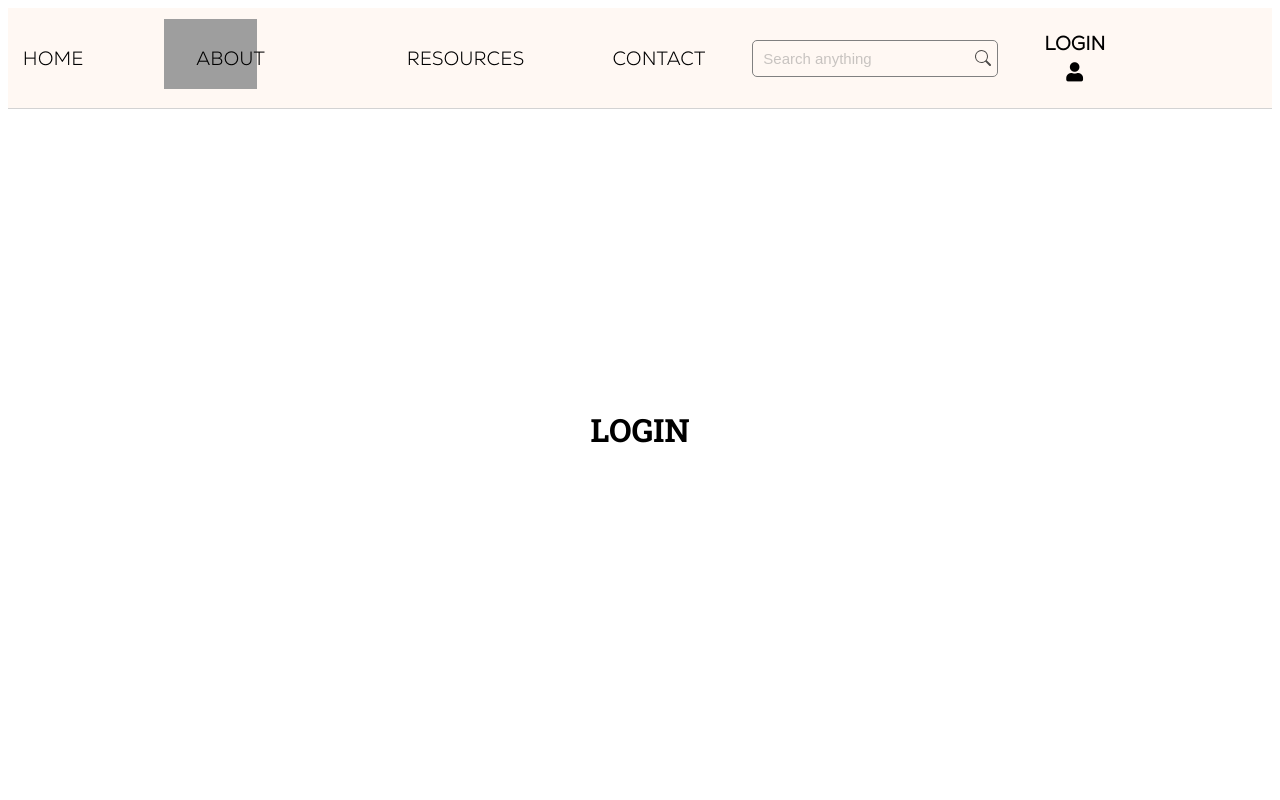
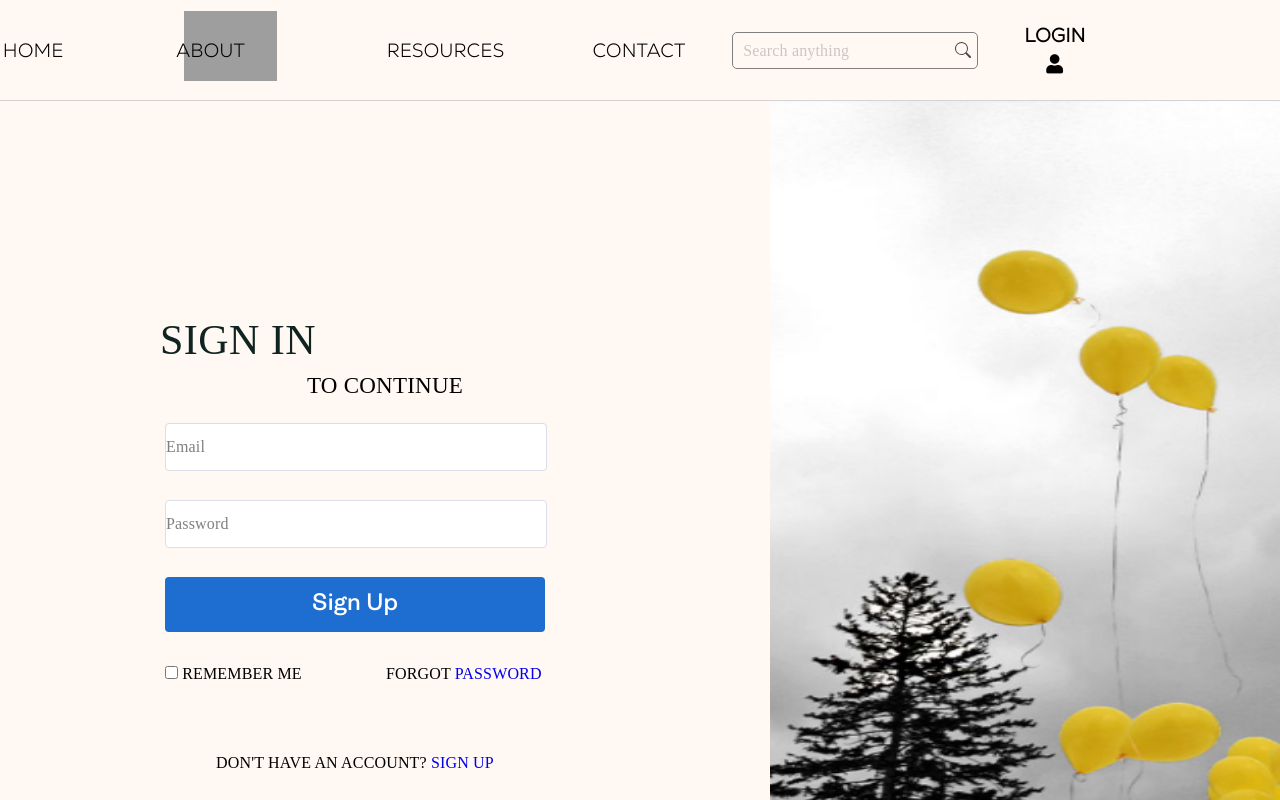
Before and after one commit to Sensational-Life/asd, a React (Create React App) app in the folder client/: page /login in a window 1280 px wide. Shown: the top 800 px of the page. Built offline with nearby package versions, Linux system fonts and the light colour scheme; grey boxes are pictures that could not be loaded.

Commit message:
Signin-Login-Form

```diff
--- a/client/src/pages/Login/Login.css
+++ b/client/src/pages/Login/Login.css
@@ -1,8 +1,182 @@
-.login-container{
+*{
+    margin: 0;
+    padding: 0;
+  }
+
+  .Login-container{
     display: flex;
     height: 80vh;
-    justify-content: center;
-    align-items: center;
     font-family: RobotoSlab-VariableFont_wght;
     text-transform: uppercase;
+    padding: 0;
+    margin: 0;
+  }
+  .Login-form-div{
+  flex: 830px;
+  flex-direction: column;
+  background-color:#FFF8F3 ;
+  display: flex;
+  justify-content: center;
+  align-items: center;
+    height: 880px;
+  }
+
+  .Login-img-div{
+  height: 899px;
+  flex: 510px;
+  padding: 0;
+  margin: 0;
+  }
+  .Login_img{
+  height: 899px;
+  width: 510px;
+  margin: 0;
+  padding: 0;
+  background-position: cover;
+  background-size: cover;
+  background-repeat: no-repeat;
+  }
+
+
+  .Login-form{
+    display: flex;
+    flex-direction: column;
+    justify-content: space-evenly;
+    width: 450px;
+    height: 310px;
+
+  }
+  .p-Login{
+  display: flex;
+  size: 48px;
+  width: 450px;
+  height: 63px;
+  font: var(--unnamed-font-style-normal) normal var(--unnamed-font-weight-normal) var(--unnamed-font-size-48)/var(--unnamed-line-spacing-64) var(--unnamed-font-family-roboto-slab);
+  letter-spacing: var(--unnamed-character-spacing-0-48);
+  color: var(--unnamed-color-0f2420);
+  text-align: left;
+  font: normal normal normal 42px/64px Roboto Slab;
+  letter-spacing: 0.45px;
+  color: #0F2420;
+  opacity: 1;
+
+  }
+
+  .input-form{
+    margin: 5px  ;
+    height: 46px;
+    border: 1px solid #D9DEEA;
+    border-radius: 4px;
+    opacity: 1;
+    width: 380px;
+  }
+
+
+  ::placeholder {
+
+    font: var(--unnamed-font-style-normal) normal var(--unnamed-font-weight-300) var(--unnamed-font-size-16)/var(--unnamed-line-spacing-25) var(--unnamed-font-family-ambit);
+    letter-spacing: var(--unnamed-character-spacing-0-16);
+    color: var(--unnamed-color-00000080);
+    text-align: left;
+    font: normal normal 300 16px/65px Ambit;
+    letter-spacing: 0.16px;
+    color: #00000080;
+    opacity: 1;
+
+
+  }
+
+  .already-have-account-div{
+   margin-right: 60px;
+  margin-top: 40px;
+ font: var(--unnamed-font-style-normal) normal var(--unnamed-font-weight-300) var(--unnamed-font-size-16)/var(--unnamed-line-spacing-25) var(--unnamed-font-family-ambit);
+  letter-spacing: var(--unnamed-character-spacing-0-16);
+  color: var(--unnamed-color-000000);
+  text-align: left;
+  font: normal normal 300 16px/25px Ambit;
+  letter-spacing: 0.16px;
+  color: #000000;
+  opacity: 1;
+  }
+
+
+  .login-link-sgining{
+    text-decoration: none;
+  }
+
+  .login-link-sgining:hover{
+    text-decoration: underline;
+    color: red;
+  }
+
+
+  .Login-forgotPassword-link{
+    text-decoration: none;
+  }
+
+  .Login-forgotPassword-link:hover{
+    text-decoration: underline;
+    color: red;
+  }
+
+
+  .Login_button {
+	background-color: var(--blue-color);
+	width: 380px;
+	height: 55px;
+	border: none;
+	font-size: 24px;
+	font-family: 'Ambit SemiBold';
+    border-radius: 4px;
+	color: var(--white-color);
+    margin: 5px  ;
+ }
+
+ .Login_button:hover {
+	background-color: var(--darkgreen-color);
+	cursor: pointer;
 }
+.Login_button_hover {
+	background-color: var(--blue-color);
+	width: 200px;
+	height: 40px;
+	border: none;
+	font-size: 18px;
+	font-family: 'Ambit SemiBold';
+	margin-top: 20px;
+	color: var(--white-color);
+	margin-left: 140px;
+    border-radius: 4px;
+}
+
+
+  .to-conutinue-text{
+    font: var(--unnamed-font-style-normal) normal var(--unnamed-font-weight-300) 23px/29px var(--unnamed-font-family-ambit);
+    color: var(--unnamed-color-000000);
+    text-align: left;
+    font: normal normal 300 23px/29px Ambit;
+    letter-spacing: 0.23px;
+    color: #000000;
+    opacity: 1;
+  }
+
+
+
+  .login-remember-me{
+    font: var(--unnamed-font-style-normal) normal var(--unnamed-font-weight-300) var(--unnamed-font-size-16)/var(--unnamed-line-spacing-25) var(--unnamed-font-family-ambit);
+    letter-spacing: var(--unnamed-character-spacing-0-16);
+    color: var(--unnamed-color-000000);
+    text-align: left;
+    font: normal normal 300 16px/25px Ambit;
+    letter-spacing: 0.16px;
+    color: #000000;
+    opacity: 1;
+    padding: 5px   ;
+  }
+
+  .Login-Forogt-password{
+      display: inline;
+      text-align: right;
+      margin-left: 80px;
+
+  }
--- a/client/src/pages/Login/Login.js
+++ b/client/src/pages/Login/Login.js
@@ -1,12 +1,71 @@
-import React from "react";
+import React,{ useState }  from "react";
 import "./Login.css";
+import { Link } from "react-router-dom";
+import Loginimg from '../Login/Sign in image(1).png'
+
 
 function Login() {
-	return (
-		<div className="login-container" >
-			<h1>Login</h1>
-		</div>
-	);
+	const [buttonShow, setButtonShow ] =useState(false);
+return <div className='Login-container'>
+	        <div className='Login-form-div'>
+
+	               <h6 className='p-Login'>Sign In </h6>
+		           <p className="to-conutinue-text"> To continue </p>
+
+	             {/* form */}
+	            <form className='Login-form'>
+	                {/*Email  */}
+	                 <input
+	                    className='input-form'
+                        required
+	                    id="email"
+	                    type="text"
+	                    placeholder="Email"
+	                    name="email"
+	                     />
+		         {/*Password  */}
+	               <input
+	                    className='input-form'
+                    	required
+	                    id="password"
+	                    type="password"
+	                    placeholder="Password"
+	                    name="Password"
+	                      />
+		         {/* Sign in-Button */}
+
+						<button className="Login_button"
+						onMouseEnter={() => setButtonShow(true)}
+						onMouseLeave={() => setButtonShow(false)}
+						> Sign Up</button>
+
+					{buttonShow && <button className="Login_button_hover">Sign UP</button>}
+
+                        {/* CheckBox  remember me and Forogt password */}
+					<div className="login-remember-me">
+                        <input type="checkbox"
+						   className="Login-remebere"
+						    name="remember-me"
+						     /> Remember me
+                         {/* forgot password */}
+						 <span className="Login-Forogt-password"> Forgot <Link
+						   className="Login-forgotPassword-link"
+						 to="/RestPassword">Password</Link></span>
+
+		            </div>
+	            </form>
+                 {/* link to Sign up if you have an account */}
+	             <div className='already-have-account-div'>
+		            <p> Don't have an account? <span><Link  className='login-link-sgining' to={"/Register"}> Sign Up</Link></span></p>
+		        </div>
+	        </div>
+
+           {/* img/side/sectio */}
+             <div className='Login-img-div'>
+               <img className="Login_img" src={Loginimg} alt="register-form" />
+            </div>
+
+        </div>;
 }
 
 export default Login;
```
Also changed, not shown: client/src/pages/Login/Sign in image(1).png (added), 1 other file (tests, documents, lock files or other folders).
